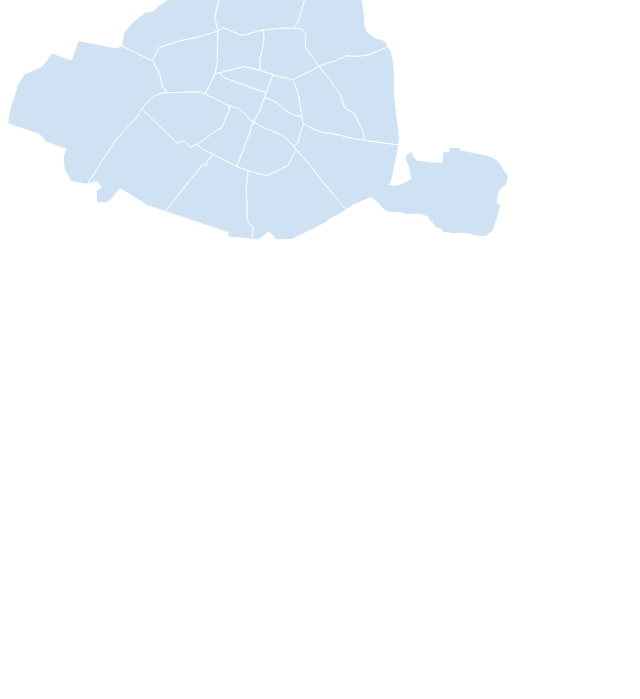
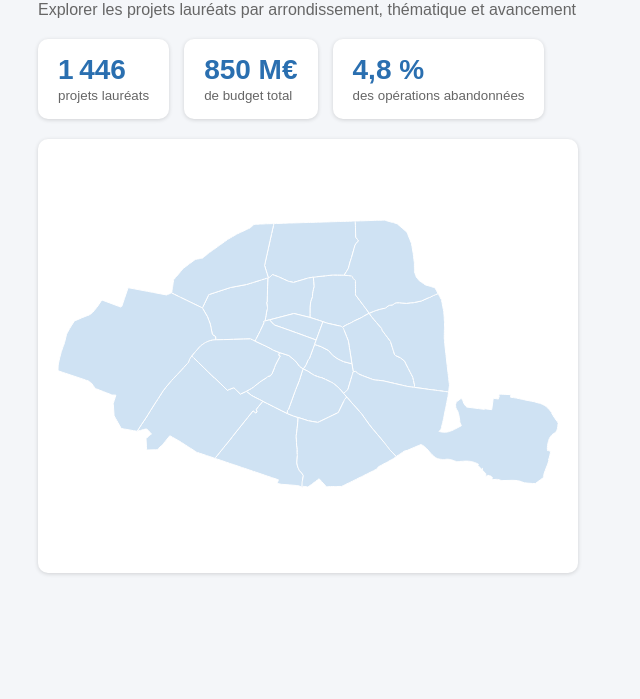
Before and after one commit to Nadine831/LSINC1201_ProjetFinal, a plain HTML site: page source/index.html in a window 1280 px wide. Shown: the part 101-800 px from the top of the page, without its empty margins (0-640 px from the left). Drawn offline with Linux system fonts and the light colour scheme.

Commit message:
amélioration esthétique de la page
rajout de données chiffré, potentiellement remplaçable(sert de prototype) + amélioration de la page avec du blabla, des couleurs, et des données

```diff
--- a/source/css/style.css
+++ b/source/css/style.css
@@ -7,3 +7,47 @@
     stroke: black;
     stroke-width: 3;
 }
+
+
+body {
+    font-family: Arial, sans-serif;
+    background: #f4f6f9;
+    padding: 20px 30px;
+}
+
+h1 {
+    margin-bottom: 5px;
+}
+
+.sous-titre {
+    color: #666;
+    margin-bottom: 20px;
+}
+
+#chiffres {
+    display: flex;
+    gap: 15px;
+    margin-bottom: 20px;
+}
+
+.chiffre, #carte {
+    background: white;
+    border-radius: 10px;
+    box-shadow: 0 1px 4px rgba(0, 0, 0, 0.15);
+    padding: 15px 20px;
+}
+
+#carte {
+    width: fit-content;
+}
+
+.chiffre span {
+    display: block;
+    font-size: 28px;
+    font-weight: bold;
+    color: #2a6fb0;
+}
+
+.chiffre small {
+    color: #666;
+}
--- a/source/index.html
+++ b/source/index.html
@@ -9,6 +9,15 @@
 </head>
 
 <body>
+
+    <h1>Budget participatif de Paris</h1>
+    <p class="sous-titre">Explorer les projets lauréats par arrondissement, thématique et avancement</p>
+
+    <div id="chiffres">
+        <div class="chiffre"><span id="chiffre-projets"></span><small>projets lauréats</small></div>
+        <div class="chiffre"><span id="chiffre-budget"></span><small>de budget total</small></div>
+        <div class="chiffre"><span id="chiffre-abandon"></span><small>des opérations abandonnées</small></div>
+    </div>
 
     <div id="filtre"></div>
 
@@ -23,6 +32,7 @@
     <div id="tooltip"></div>
 
     <script src="js/d3.min.js"></script>
+    <script src="js/chiffres.js"></script>
     <script src="js/script.js"></script>
     <script src="js/carte.js"></script>
     <script src="js/treemap.js"></script>
--- /dev/null
+++ b/source/js/chiffres.js
@@ -0,0 +1,9 @@
+function afficherChiffres(projets) {
+    const nbProjets = d3.group(projets, d => d.id_projet).size;
+    const budget = d3.sum(projets, d => d.budget_par_operation);
+    const tauxAbandon = d3.mean(projets, d => d.abandon) * 100;
+
+    d3.select("#chiffre-projets").text(nbProjets.toLocaleString("fr-FR"));
+    d3.select("#chiffre-budget").text(Math.round(budget / 1000000) + " M€");
+    d3.select("#chiffre-abandon").text(tauxAbandon.toFixed(1).replace(".", ",") + " %");
+}
--- a/source/js/script.js
+++ b/source/js/script.js
@@ -2,4 +2,5 @@
 Promise.all([d3.csv("data/dataset_final.csv"), d3.dsv(";", "data/arrondissements.csv")])
 .then(([projets, arrondissements]) => {
     creationParis(arrondissements);
+    afficherChiffres(projets);
 });;
```
